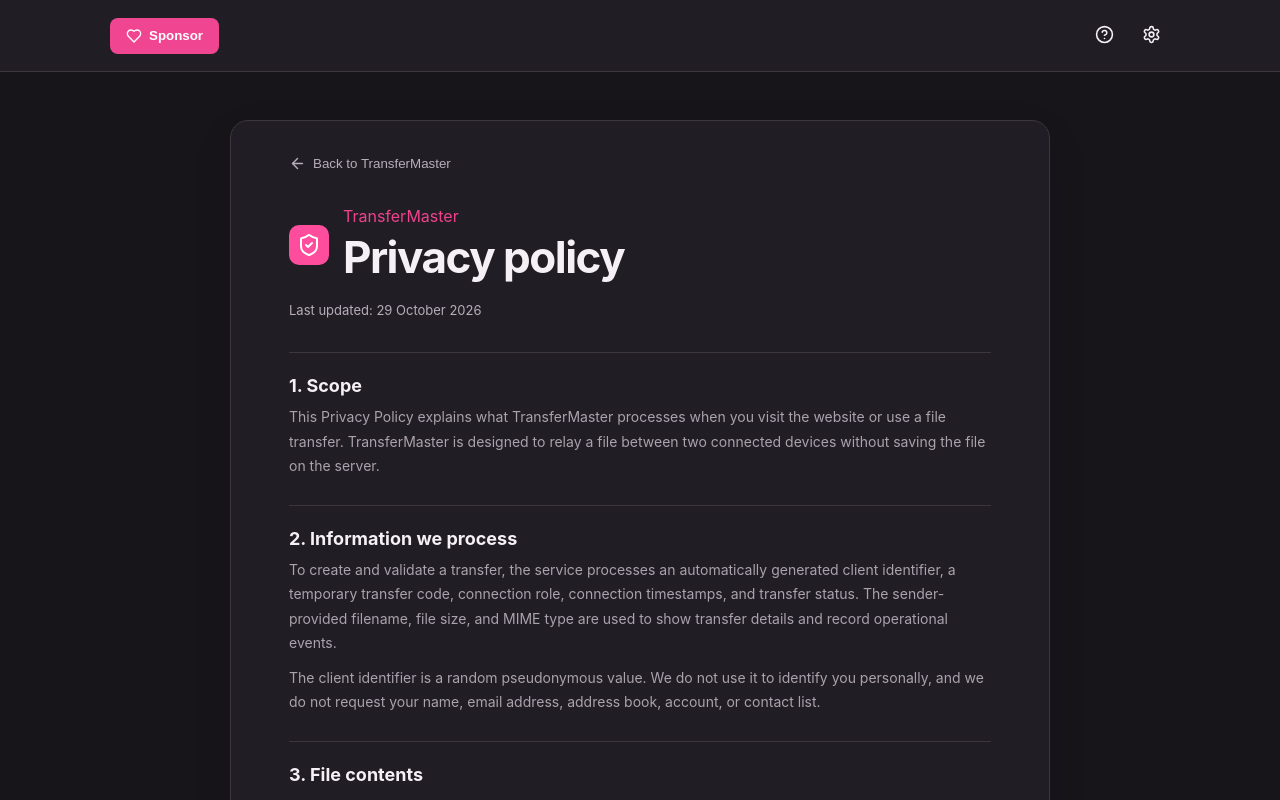
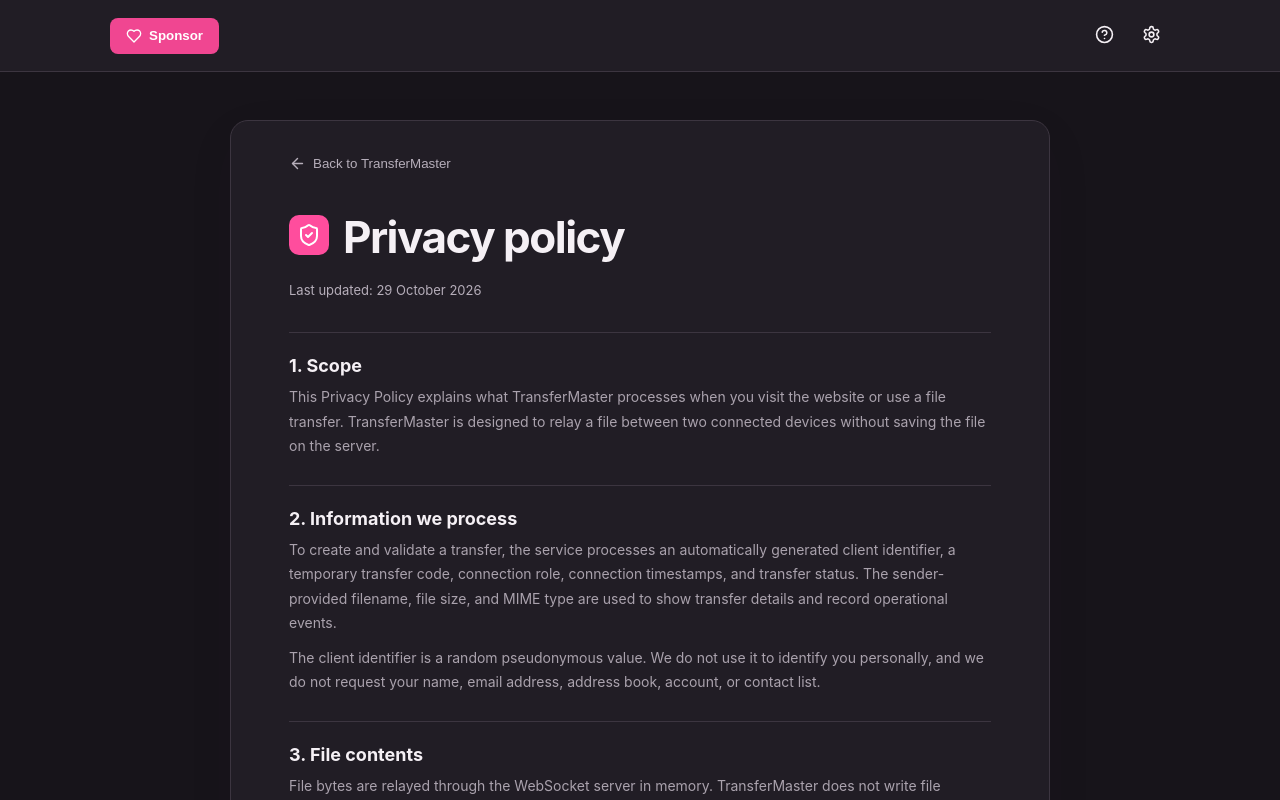
Before and after one commit to Ezzud/holotransfer, a React (Vite) app in the folder apps/web/: page / in a window 1280 px wide. Both pictures are taken after a click on the button "Privacy". Shown: the top 800 px of the page. Built offline with nearby package versions, Linux system fonts and the light colour scheme; no server answers.

Commit message:
fix: adjust Card component button size and update LegalPage heading structure

```diff
--- a/apps/web/src/components/Card.tsx
+++ b/apps/web/src/components/Card.tsx
@@ -6,4 +6,4 @@
  * @param props Card content.
  * @returns Card element.
  */
-export function Card({ title, subtitle, onBack, children }: { title: string; subtitle: string; onBack: () => void; children: ReactNode }) { return <section className="card"><button className="back" onClick={onBack}><ChevronLeft /></button><h2>{title}</h2><p className="subtitle">{subtitle}</p>{children}</section>; }
+export function Card({ title, subtitle, onBack, children }: { title: string; subtitle: string; onBack: () => void; children: ReactNode }) { return <section className="card"><button className="back" onClick={onBack}><ChevronLeft size={17}/></button><h2>{title}</h2><p className="subtitle">{subtitle}</p>{children}</section>; }
--- a/apps/web/src/components/LegalPage.tsx
+++ b/apps/web/src/components/LegalPage.tsx
@@ -10,7 +10,7 @@
   return <main className="legal-page">
     <article className="legal-content">
       <button className="back legal-back" onClick={onBack}><ArrowLeft size={17} /> Back to TransferMaster</button>
-      <div className="legal-heading"><div className="brand-mark">{isPrivacy ? <ShieldCheck size={24} /> : <Scale size={24} />}</div><div><span className="pink">TransferMaster</span><h1>{isPrivacy ? 'Privacy policy' : 'Terms of service'}</h1></div></div>
+      <div className="legal-heading"><div className="brand-mark">{isPrivacy ? <ShieldCheck size={24} /> : <Scale size={24} />}</div><div><h1>{isPrivacy ? 'Privacy policy' : 'Terms of service'}</h1></div></div>
       <p className="legal-updated">Last updated: 29 October 2026</p>
       {isPrivacy ? <PrivacyContent /> : <TermsContent />}
     </article>
```
